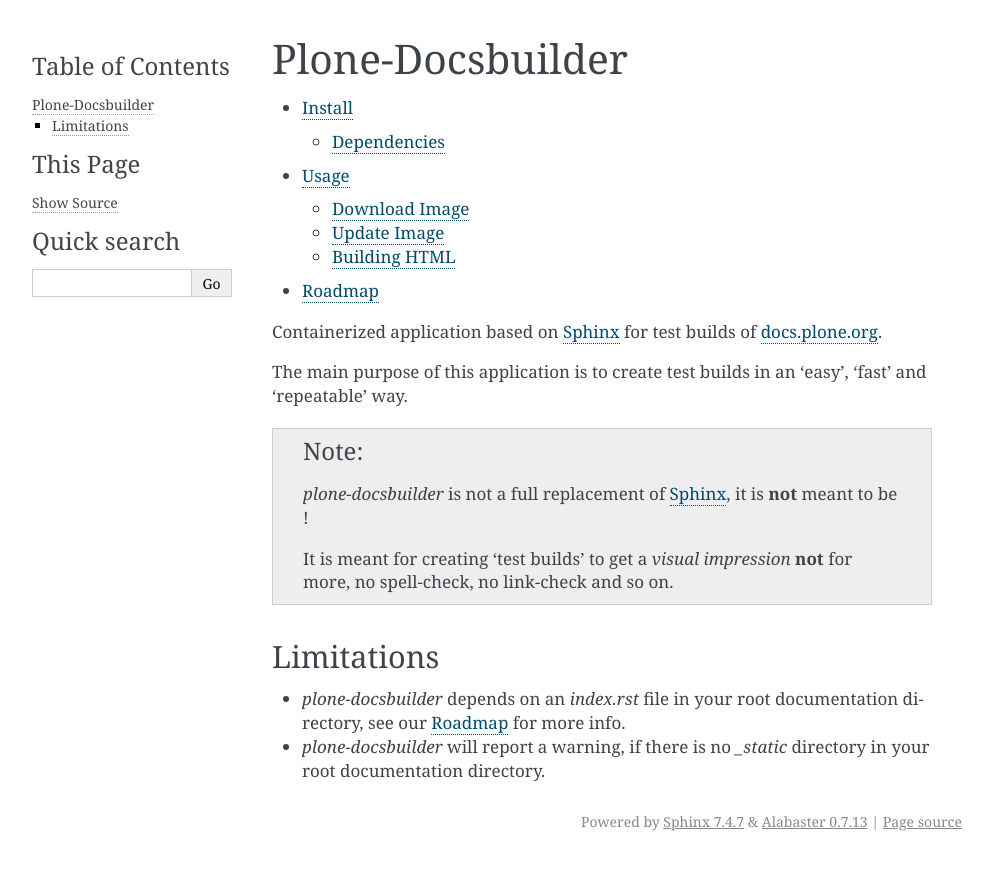
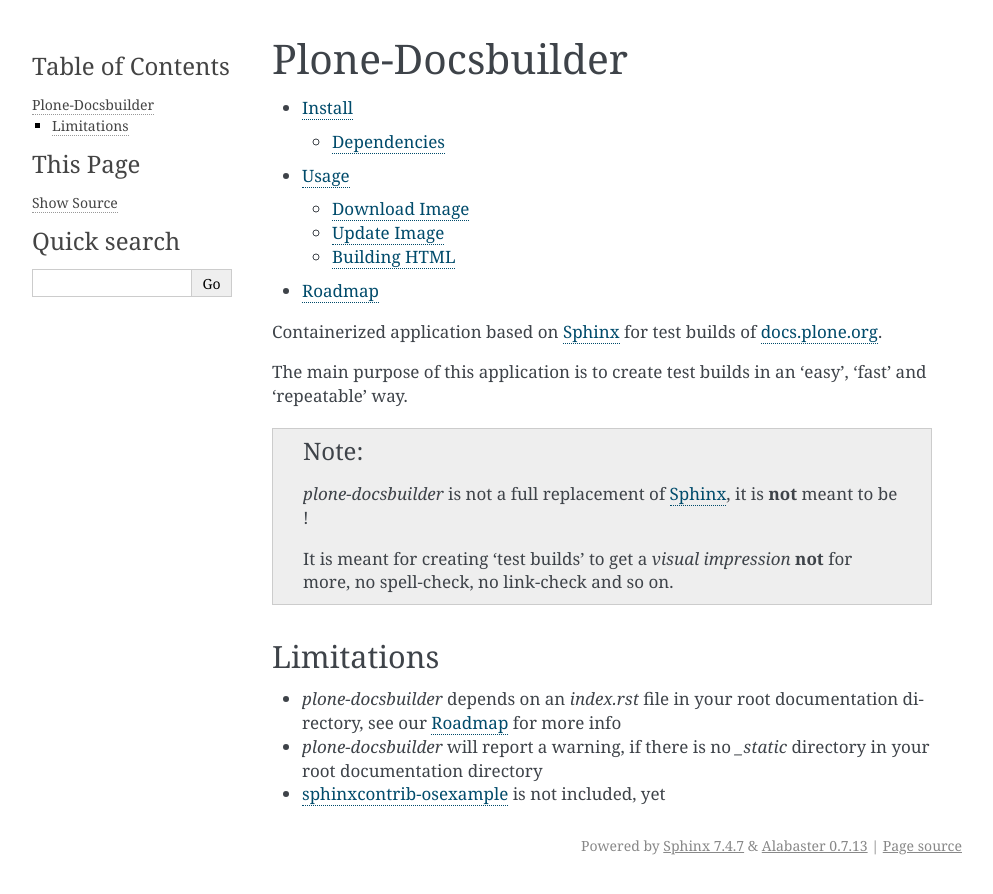
Before and after one commit to testthedocs/plone-docsbuilder, a Sphinx documentation site: the page built from docs/index.rst, in a window 1280 px wide. Shown: the top 894 px of the page, without its empty margins (148-1141 px from the left). Built offline with Sphinx 7.4.7, drawn with Linux system fonts in a browser that asks for light colours.

Commit message:
Docs: sphinxcontrib-osexample is not included, yet

```diff
--- a/docs/index.rst
+++ b/docs/index.rst
@@ -22,5 +22,6 @@ The main purpose of this application is to create test builds in an 'easy', 'fas
 Limitations
 ===========
 
-- *plone-docsbuilder* depends on an *index.rst* file in your root documentation directory, see our :doc:`roadmap` for more info.
-- *plone-docsbuilder* will report a warning, if there is no *_static* directory in your root documentation directory.
+- *plone-docsbuilder* depends on an *index.rst* file in your root documentation directory, see our :doc:`roadmap` for more info
+- *plone-docsbuilder* will report a warning, if there is no *_static* directory in your root documentation directory
+- `sphinxcontrib-osexample <https://github.com/svx/sphinxcontrib-osexample>`_ is not included, yet
--- a/docs/roadmap.rst
+++ b/docs/roadmap.rst
@@ -14,3 +14,4 @@ There are not written nor will be (**if**) included in a particular order.
 - [ ] remove dependency on _static
 - [ ] add option to use the default~ or the 'official' plone sphinx theme
 - [ ] add option to build docs which are not in $PWD
+- [ ] include `sphinxcontrib-osexample <https://github.com/svx/sphinxcontrib-osexample>`_
```
